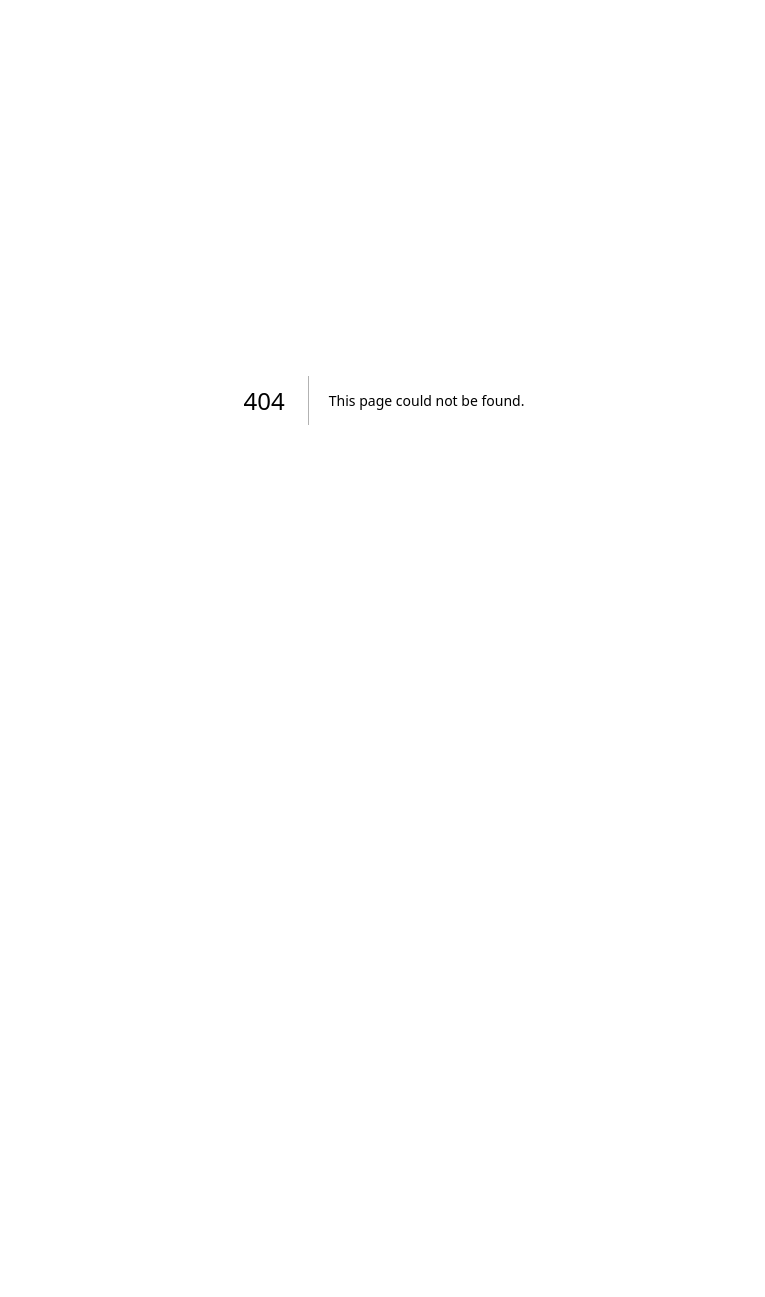
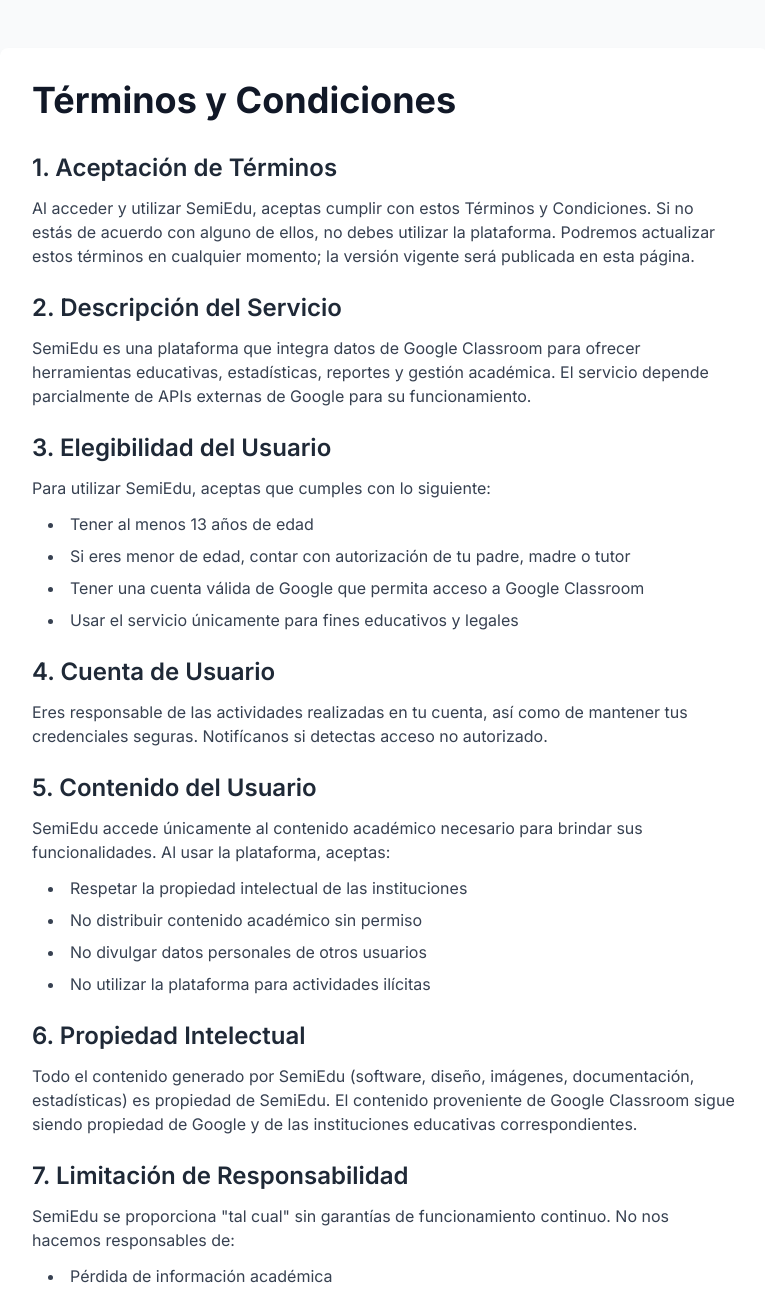
Before and after one commit to anchundiatech/SemiEdu, a Next.js app: page /terms in a window 1280 px wide. Before the commit this address had no page. Shown: the top 1297 px of the page, without its empty margins (256-1021 px from the left). Before the commit the page ends 800 px from the top, so only its background shows below. Built offline with nearby package versions, Linux system fonts and the light colour scheme.

Commit message:
feat: agregar página de Términos y Condiciones

```diff
--- /dev/null
+++ b/src/app/terms/page.tsx
@@ -0,0 +1,208 @@
+export const metadata = {
+  title: "Términos y Condiciones | SemiEdu",
+  description:
+    "Lee los Términos y Condiciones de SemiEdu, la plataforma que integra Google Classroom para brindar herramientas educativas avanzadas a estudiantes y docentes.",
+};
+
+export default function TermsPage() {
+  return (
+    <div className="min-h-screen bg-gray-50 py-12 px-4 sm:px-6 lg:px-8">
+      <div className="max-w-3xl mx-auto bg-white rounded-lg shadow-md p-8">
+        <h1 className="text-4xl font-bold text-gray-900 mb-8">
+          Términos y Condiciones
+        </h1>
+
+        <div className="space-y-6 text-gray-700">
+          {/* 1. Aceptación */}
+          <section>
+            <h2 className="text-2xl font-semibold text-gray-800 mb-3">
+              1. Aceptación de Términos
+            </h2>
+            <p>
+              Al acceder y utilizar SemiEdu, aceptas cumplir con estos Términos
+              y Condiciones. Si no estás de acuerdo con alguno de ellos, no
+              debes utilizar la plataforma. Podremos actualizar estos términos en
+              cualquier momento; la versión vigente será publicada en esta
+              página.
+            </p>
+          </section>
+
+          {/* 2. Servicio */}
+          <section>
+            <h2 className="text-2xl font-semibold text-gray-800 mb-3">
+              2. Descripción del Servicio
+            </h2>
+            <p>
+              SemiEdu es una plataforma que integra datos de Google Classroom para
+              ofrecer herramientas educativas, estadísticas, reportes y gestión
+              académica. El servicio depende parcialmente de APIs externas de
+              Google para su funcionamiento.
+            </p>
+          </section>
+
+          {/* 3. Elegibilidad */}
+          <section>
+            <h2 className="text-2xl font-semibold text-gray-800 mb-3">
+              3. Elegibilidad del Usuario
+            </h2>
+            <p className="mb-3">
+              Para utilizar SemiEdu, aceptas que cumples con lo siguiente:
+            </p>
+            <ul className="list-disc list-inside space-y-2 ml-4">
+              <li>Tener al menos 13 años de edad</li>
+              <li>
+                Si eres menor de edad, contar con autorización de tu padre,
+                madre o tutor
+              </li>
+              <li>
+                Tener una cuenta válida de Google que permita acceso a Google
+                Classroom
+              </li>
+              <li>Usar el servicio únicamente para fines educativos y legales</li>
+            </ul>
+          </section>
+
+          {/* 4. Cuenta */}
+          <section>
+            <h2 className="text-2xl font-semibold text-gray-800 mb-3">
+              4. Cuenta de Usuario
+            </h2>
+            <p className="mb-3">
+              Eres responsable de las actividades realizadas en tu cuenta, así
+              como de mantener tus credenciales seguras. Notifícanos si detectas
+              acceso no autorizado.
+            </p>
+          </section>
+
+          {/* 5. Contenido */}
+          <section>
+            <h2 className="text-2xl font-semibold text-gray-800 mb-3">
+              5. Contenido del Usuario
+            </h2>
+            <p className="mb-3">
+              SemiEdu accede únicamente al contenido académico necesario para
+              brindar sus funcionalidades. Al usar la plataforma, aceptas:
+            </p>
+            <ul className="list-disc list-inside space-y-2 ml-4">
+              <li>Respetar la propiedad intelectual de las instituciones</li>
+              <li>No distribuir contenido académico sin permiso</li>
+              <li>No divulgar datos personales de otros usuarios</li>
+              <li>No utilizar la plataforma para actividades ilícitas</li>
+            </ul>
+          </section>
+
+          {/* 6. Propiedad */}
+          <section>
+            <h2 className="text-2xl font-semibold text-gray-800 mb-3">
+              6. Propiedad Intelectual
+            </h2>
+            <p>
+              Todo el contenido generado por SemiEdu (software, diseño, imágenes,
+              documentación, estadísticas) es propiedad de SemiEdu. El contenido
+              proveniente de Google Classroom sigue siendo propiedad de Google y
+              de las instituciones educativas correspondientes.
+            </p>
+          </section>
+
+          {/* 7. Responsabilidad */}
+          <section>
+            <h2 className="text-2xl font-semibold text-gray-800 mb-3">
+              7. Limitación de Responsabilidad
+            </h2>
+            <p className="mb-3">
+              SemiEdu se proporciona &quot;tal cual&quot; sin garantías de
+              funcionamiento continuo. No nos hacemos responsables de:
+            </p>
+            <ul className="list-disc list-inside space-y-2 ml-4">
+              <li>Pérdida de información académica</li>
+              <li>Interrupciones en los servicios de Google</li>
+              <li>
+                Cambios en APIs externas que afecten temporalmente la
+                plataforma
+              </li>
+              <li>Decisiones basadas en información generada por el sistema</li>
+            </ul>
+          </section>
+
+          {/* 8. Google Classroom */}
+          <section>
+            <h2 className="text-2xl font-semibold text-gray-800 mb-3">
+              8. Integración con Google Classroom
+            </h2>
+            <p className="mb-3">
+              Para utilizar SemiEdu, aceptas que:
+            </p>
+            <ul className="list-disc list-inside space-y-2 ml-4">
+              <li>
+                Nos autorizas a acceder solo a los datos necesarios de Google
+                Classroom
+              </li>
+              <li>
+                Cumplimos con los términos de servicio y políticas de Google
+              </li>
+              <li>Puedes revocar permisos en cualquier momento</li>
+            </ul>
+          </section>
+
+          {/* 9. Prohibiciones */}
+          <section>
+            <h2 className="text-2xl font-semibold text-gray-800 mb-3">
+              9. Prohibiciones
+            </h2>
+            <p className="mb-3">Queda estrictamente prohibido:</p>
+            <ul className="list-disc list-inside space-y-2 ml-4">
+              <li>Intentar acceder a datos sin autorización</li>
+              <li>Interferir con el funcionamiento de SemiEdu</li>
+              <li>Uso malintencionado de los datos</li>
+              <li>Reventa o redistribución del servicio</li>
+            </ul>
+          </section>
+
+          {/* 10. Terminación */}
+          <section>
+            <h2 className="text-2xl font-semibold text-gray-800 mb-3">
+              10. Terminación de la Cuenta
+            </h2>
+            <p>
+              Podemos suspender o eliminar cuentas que violen estos términos.
+              También puedes solicitar la eliminación definitiva de tus datos.
+            </p>
+          </section>
+
+          {/* 11. Ley */}
+          <section>
+            <h2 className="text-2xl font-semibold text-gray-800 mb-3">
+              11. Ley Aplicable
+            </h2>
+            <p>
+              Estos términos se rigen por las leyes vigentes en Ecuador. Cualquier
+              disputa será atendida bajo dicha jurisdicción.
+            </p>
+          </section>
+
+          {/* 12. Contacto */}
+          <section>
+            <h2 className="text-2xl font-semibold text-gray-800 mb-3">
+              12. Contacto
+            </h2>
+            <p>
+              Si tienes preguntas sobre estos términos, contáctanos:
+            </p>
+            <p className="mt-3 text-gray-600">
+              Email: legal@semiedu.com
+              <br />
+              Ecuador
+            </p>
+          </section>
+
+          <div className="mt-8 pt-6 border-t border-gray-200 text-sm text-gray-500">
+            <p>
+              Última actualización:{" "}
+              {new Date().toLocaleDateString("es-ES")}
+            </p>
+          </div>
+        </div>
+      </div>
+    </div>
+  );
+}
```
